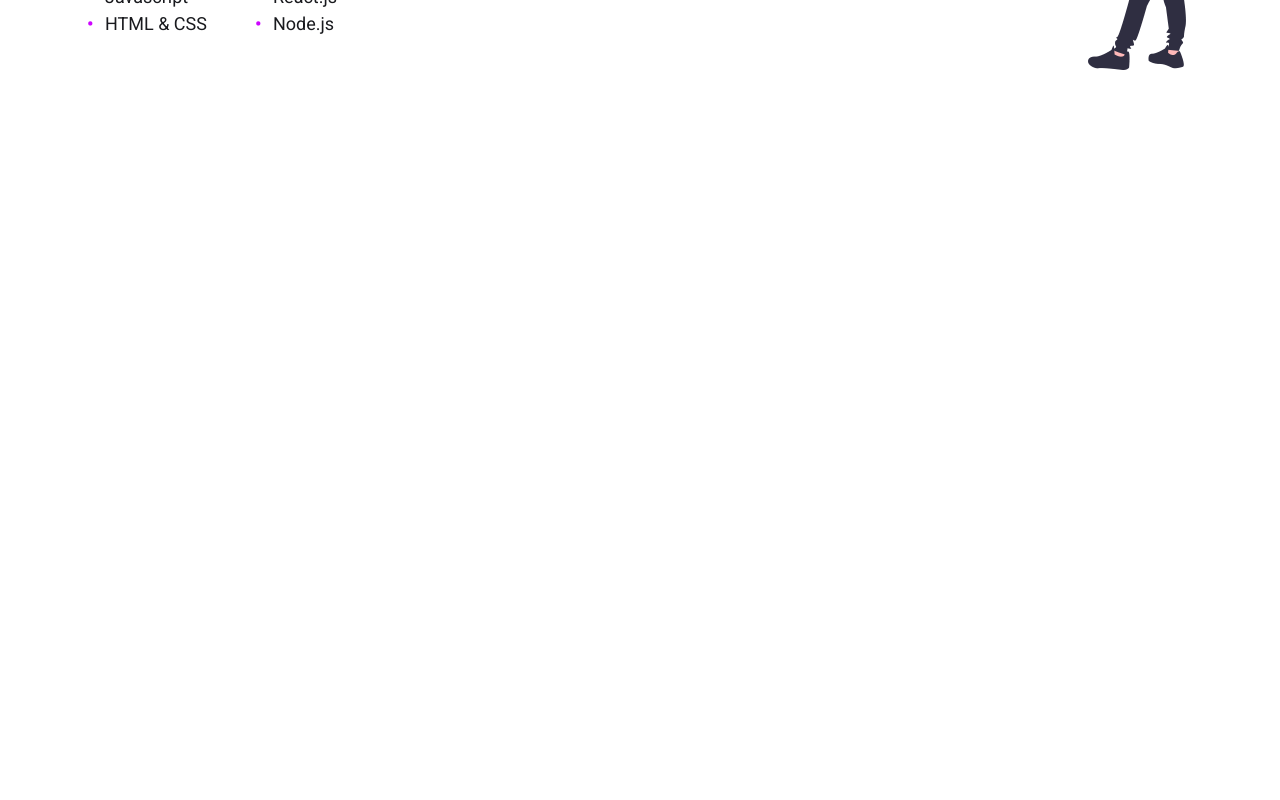
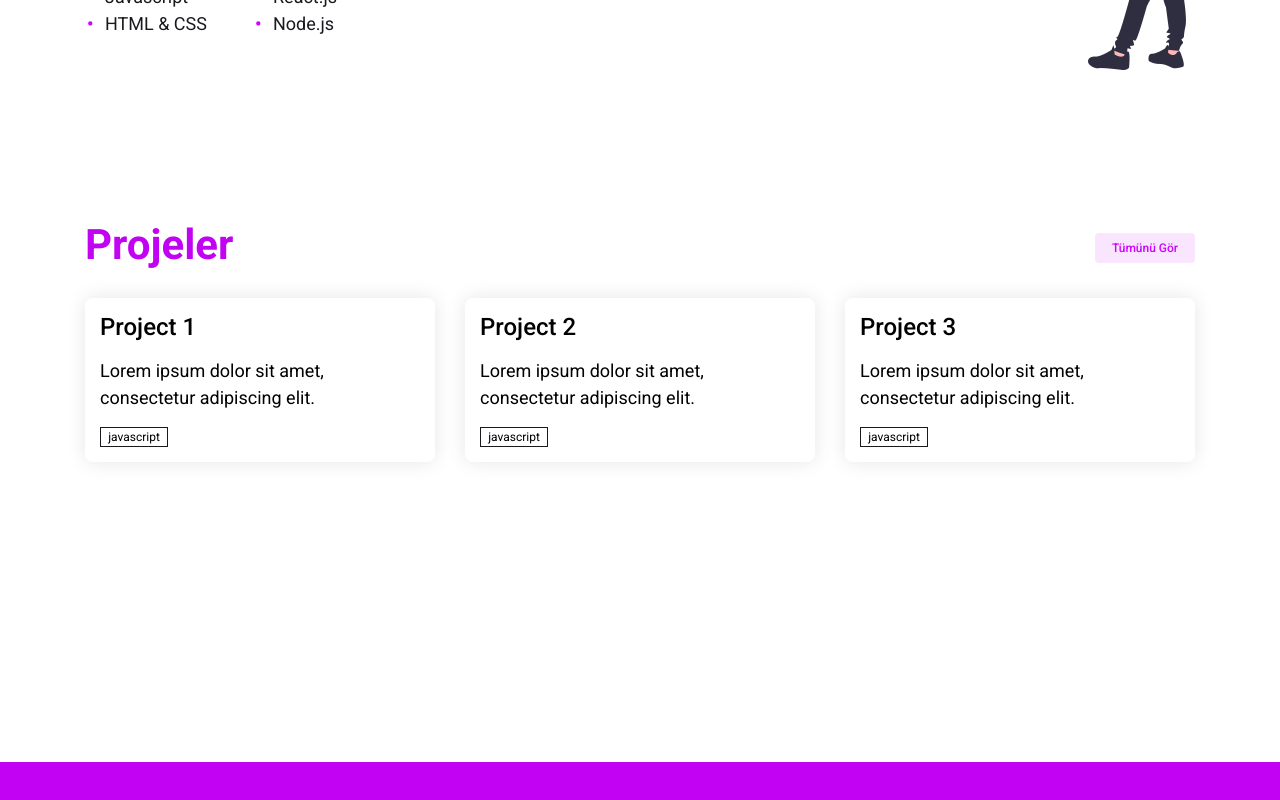
Before and after one commit to selimyalinkilic/yagizdoweb, a React (Create React App) app: page / in a window 1280 px wide. Shown: the part 924-1724 px from the top of the page. Before the commit the page ends 994 px from the top, so only its background shows below. Built offline with nearby package versions, Linux system fonts and the light colour scheme.

Commit message:
yagizdoweb added new components

```diff
--- a/src/components/App.css
+++ b/src/components/App.css
@@ -14,6 +14,51 @@ section {
   color: #C202F2;
 }
 
+.showAllBtn{
+  width: 100px;
+  height: 30px;
+  display: flex;
+  align-items: center;
+  justify-content: center;
+  font-weight: 500;
+  font-size: 12px;
+  color: #CD05FF;
+  background-color: rgba(194, 2, 242, 0.1);
+  -webkit-border-radius: 4px;
+  -moz-border-radius: 4px;
+  border-radius: 4px;
+  text-decoration: none;
+  -webkit-transition: all ease-in 0.2s;
+  -moz-transition: all ease-in 0.2s;
+  transition: all ease-in 0.2s;
+}
+
+.showAllBtn:hover{
+  color: #CD05FF;
+  text-decoration: none;
+  background-color: rgba(194, 2, 242, 0.2);
+}
+
+.darkContent .showAllBtn{
+  background-color: rgba(219, 83, 253, 0.1);
+}
+
+.darkContent .showAllBtn:hover{
+  background-color: rgba(219, 83, 253, 0.2);
+}
+
+a:hover{
+  text-decoration: inherit!important;
+}
+
+@media (min-width: 992px){
+  .showAllBtn{
+    position: absolute;
+    top: 13px;
+    right: 0px;
+  }
+}
+
 @media (max-width: 991px){
   section{
     margin-top: 60px;
@@ -22,5 +67,12 @@ section {
   .sectionTitle{
     font-size: 36px;
     line-height: 42px;
+    width: 100%;
+    text-align: center;
+  }
+
+  .showAllBtn{
+    margin: 0 auto;
+    margin-top: 24px;
   }
 }
--- a/src/components/App.js
+++ b/src/components/App.js
@@ -11,6 +11,8 @@ import Home from './Home/Home';
 
 import './App.css';
 import About from './About/About';
+import Projects from './Projects/Projects';
+import Footer from './Footer/Footer';
 
 function App() {
   const [theme, toggleTheme] = useDarkMode();
@@ -25,8 +27,10 @@ function App() {
           <section>
             <Home />
             <About theme={theme}/>
+            <Projects />
           </section>
         </Container>
+        <Footer/>
       </div>
     </ThemeProvider>
   )
--- /dev/null
+++ b/src/components/Footer/Footer.css
@@ -0,0 +1,12 @@
+footer{
+  margin-top: 150px;
+  width: 100%;
+  height: 200px;
+  border-bottom: 50px solid #C202F2;
+  display: flex;
+  flex-direction: column;
+}
+
+.darkContent footer{
+  border-color: rgba(194, 2, 242, 0.30);
+}
--- /dev/null
+++ b/src/components/Footer/Footer.js
@@ -0,0 +1,17 @@
+import React from 'react';
+import { Container, Row, Col } from 'react-bootstrap';
+import './Footer.css';
+
+export default function Footer() {
+  return (
+    <footer>
+      <Container>
+        <Row className="justify-content-center">
+          <Col xs={10} lg={6} className="d-flex flex-wrap justify-content-center">
+
+          </Col>
+        </Row>
+      </Container>
+    </footer>
+  )
+}
--- /dev/null
+++ b/src/components/Projects/Project/Project.css
@@ -0,0 +1,64 @@
+.project{
+  -webkit-border-radius: 8px;
+  -moz-border-radius: 8px;
+  border-radius: 8px;
+  -webkit-box-shadow: 0px 0px 20px rgba(0, 0, 0, 0.10);
+  -moz-box-shadow: 0px 0px 20px rgba(0, 0, 0, 0.10);
+  box-shadow: 0px 0px 20px rgba(0, 0, 0, 0.10);
+  background-color: #fff;
+  padding: 15px;
+  margin-top: 21px;
+}
+
+.darkContent .project{
+  background-color: rgba(194, 2, 242, 0.30);
+}
+
+.projectTitle{
+  font-weight: 500;
+  font-size: 24px;
+  line-height: 28px;
+  color: #000;
+  width: 100%;
+}
+
+.projectText{
+  font-size: 18px;
+  color: #000;
+  min-height: 54px;
+  max-height: 54px;
+  overflow: hidden;
+  margin-top: 16px;
+  width: 100%;
+}
+
+.projectCategory{
+  height: 20px;
+  border: 1px solid #191A1E;
+  color: #000;
+  padding: 0px 5px;
+  font-size: 12px;
+  line-height: 14px;
+  display: flex;
+  justify-content: center;
+  align-items: center;
+  width: auto;
+  min-width: 68px;
+  margin-top: 16px;
+}
+
+.darkContent .projectTitle,
+.darkContent .projectText,
+.darkContent .projectCategory{
+  color: #F1B8FF;
+}
+
+.darkContent .projectCategory{
+  border-color: #F1B8FF;
+}
+
+@media (max-width: 991px){
+  .project{
+    margin-top: 24px;
+  }
+}
--- /dev/null
+++ b/src/components/Projects/Project/Project.js
@@ -0,0 +1,27 @@
+import React from 'react';
+
+import PropTypes from 'prop-types';
+
+import { Col } from 'react-bootstrap';
+import './Project.css';
+
+const Project = (props) => {
+  return (
+    <Col xs={12} lg={4}>
+      <a href={props.url} target="_blank" rel="noopener noreferrer" className="project d-flex flex-wrap">
+        <span className="projectTitle">{props.title}</span>
+        <span className="projectText">{props.text}</span>
+        <span className="projectCategory">{props.category}</span>
+      </a>
+    </Col>
+  )
+}
+
+Project.propTypes = {
+  title : PropTypes.string.isRequired,
+  text : PropTypes.string.isRequired,
+  category : PropTypes.string.isRequired,
+  url: PropTypes.string.isRequired
+}
+
+export default Project;
--- /dev/null
+++ b/src/components/Projects/Projects.css
@@ -0,0 +1,11 @@
+.projectsSide{
+  width: 100%;
+  margin-top: 150px;
+  position: relative;
+}
+
+@media (max-width: 991px){
+  .projectsSide{
+    margin-top: 114px;
+  }
+}
--- /dev/null
+++ b/src/components/Projects/Projects.js
@@ -0,0 +1,40 @@
+import React from 'react'
+import Project from './Project/Project';
+
+import {Row} from 'react-bootstrap';
+import './Projects.css';
+
+const projectsArray = [
+  {id: 1, title: "Project 1", text: "Lorem ipsum dolor sit amet, consectetur adipiscing elit.", category: "javascript", url: "/"},
+  {id: 2, title: "Project 2", text: "Lorem ipsum dolor sit amet, consectetur adipiscing elit.", category: "javascript", url: "/"},
+  {id: 3, title: "Project 3", text: "Lorem ipsum dolor sit amet, consectetur adipiscing elit.", category: "javascript", url: "/"}
+]
+
+const Projects = () => {
+  return (
+    <div className="projectsSide" id="projects">
+      <h2 className="sectionTitle">Projeler</h2>
+      <Row>
+        {projectsArray.map((project) =>
+          <Project
+            key={project.id}
+            title={project.title}
+            text={project.text}
+            category={project.category}
+            url={project.url}
+          />
+        )}
+      </Row>
+      <a
+        href="https://github.com/yagizdo?tab=repositories"
+        rel="noopener noreferrer"
+        target="_blank"
+        className="showAllBtn"
+      >
+        Tümünü Gör
+      </a>
+    </div>
+  )
+}
+
+export default Projects;
```
